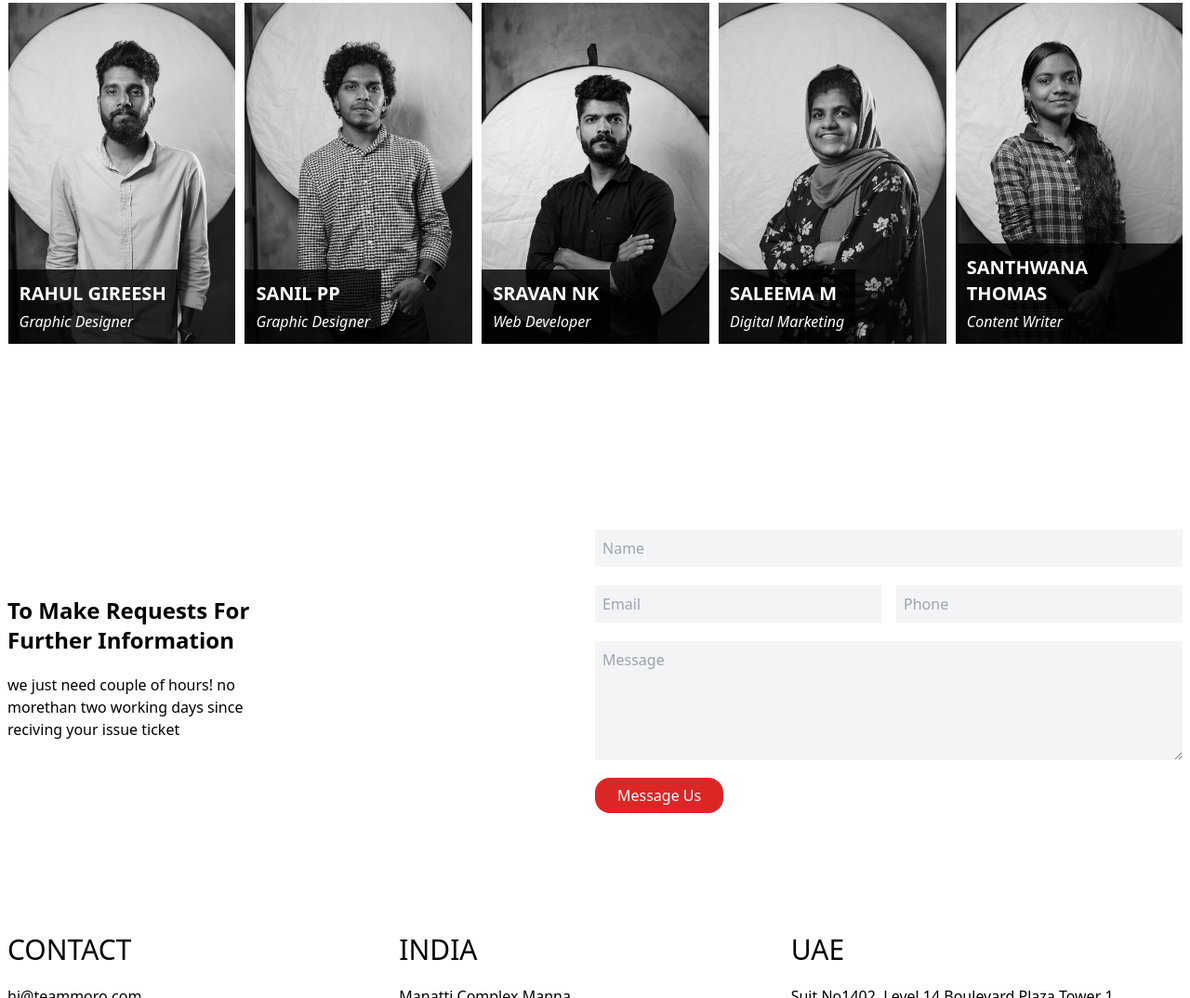
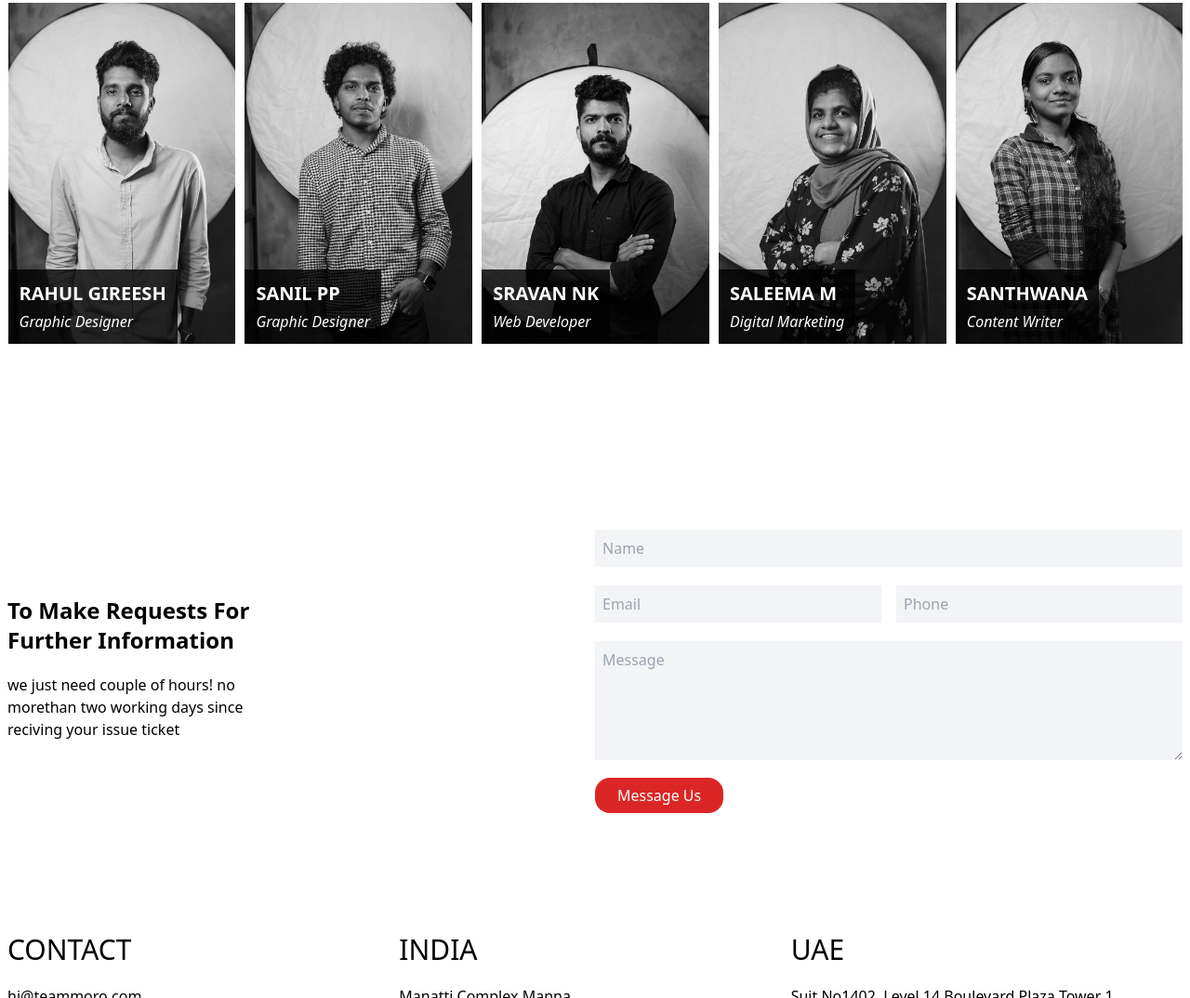
Before and after one commit to sravannk21/Moro-Tailwind, a website: page about.html in a window 1280 px wide. Shown: the part 2031-3105 px from the top of the page at 93% size. Drawn offline with nearby package versions, Linux system fonts and the light colour scheme.

Commit message:
meet our team name updated

```diff
--- a/about.html
+++ b/about.html
@@ -171,7 +171,7 @@ https://cdn.jsdelivr.net/npm/owl.carousel@2.3.4/dist/assets/owl.carousel.min.css
             <div class="relative">
                 <img src="./build/img/team/santwana.jpeg" alt="">
                 <div class="text-left absolute bottom-0 left-0 text-white bg-black bg-opacity-80 p-3">
-                    <h4 class="uppercase font-bold text-xl">santhwana thomas</h4>
+                    <h4 class="uppercase font-bold text-xl">santhwana</h4>
                     <h5 class="capitalize mt-1"><i>content writer</i></h5>
                 </div>
             </div>
```
Also changed, not shown: index.html (+1 -1 lines).
